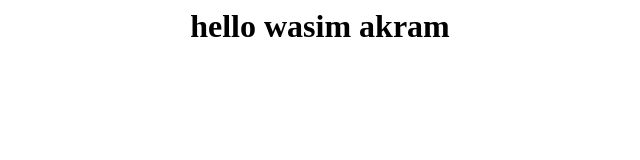
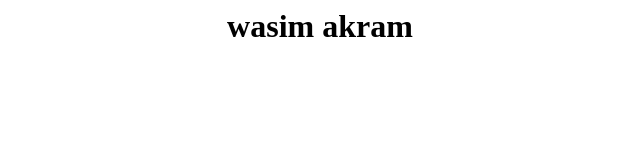
Before and after one commit to wasim1221/khan, a plain HTML site: page index.html in a window 1280 px wide. Shown: the whole page, without its empty margins (320-960 px from the left). Drawn offline with Linux system fonts and the light colour scheme.

Commit message:
Update index.html

```diff
--- a/index.html
+++ b/index.html
@@ -1,6 +1,6 @@
 <html>
-<body bggrond=blue>
-  <h1><center> hello wasim akram</center></h1>
+<body>
+  <h1><center>wasim akram</center></h1>
   <img scr="C:\Users\lakshya\Pictures\hacker\4.png width="300" height="300" / >
   </body>
 </html>
```
